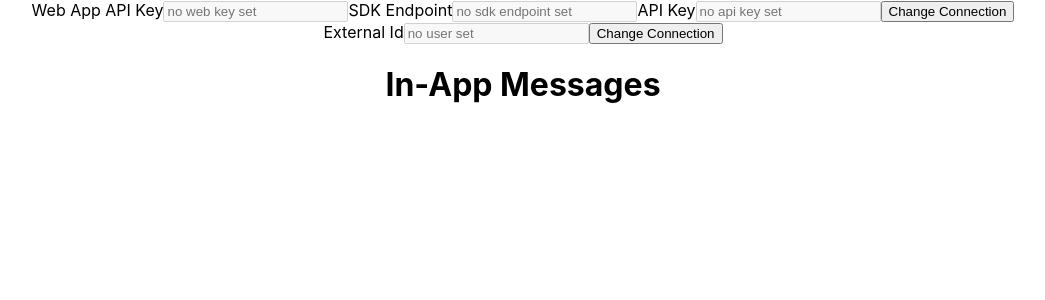
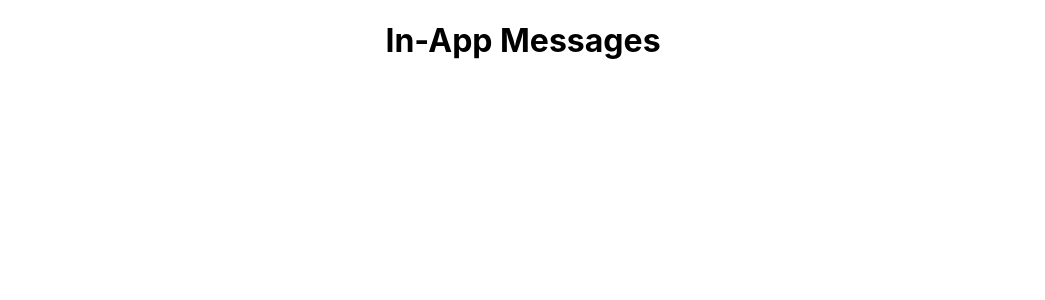
Before and after one commit to rswilkins/stitchbox-app, a React (Create React App) app: page /inappmessages in a window 1280 px wide. Shown: the top 300 px of the page, without its empty margins (117-1162 px from the left). Built offline with nearby package versions, Linux system fonts and the light colour scheme.

Commit message:
remove superfluous app state and get braze user lifecycle working

```diff
--- a/src/App.jsx
+++ b/src/App.jsx
@@ -1,7 +1,5 @@
 import {React, useState} from 'react';
 import './App.css';
-import UpdateBrazeConnection from './UpdateBrazeConnection';
-import UpdateBrazeUser from './UpdateBrazeUser';
 import * as braze from '@braze/web-sdk';
 import { Routes, Route } from 'react-router-dom';
 import User from './pages/User';
@@ -10,35 +8,18 @@ import InAppMessages from './pages/InAppMessages';
 import WebPush from './pages/WebPush';
 import Home from './pages/Home';
 
+// NOTE: still might be superfluous to have the appLocalUser, appLocalConnection consts below
+// and also have a page CurrentConnectionData.jsx dedicated to the same thing.
+// pick one or the other - I will probably need to make a const per page to make sure that resetting
+// the connection data or the user data always pulls in the latest directly from the browser
+
 function App() {
-  // INVESTIGATE!!! I may not need to use local connection as
-  // state for the App - the only purpose is to get the app to refresh
-  // once the connection has been updated, but braze.initialize
-  // requires a page refresh regardless
-  // so I may just be able to remove this as a state for the app entirely
-
   // get latest values from browser storage
   // could I pass these as props to other components?
   const appLocalUser = localStorage.getItem("stitchboxBrazeUser")
   const appLocalConnection = localStorage.getItem("stitchboxBrazeConnection")
   // entire app dependent on Braze connection details - if these change, the whole app must rerender
   // other components save Braze connection details in local browser; initial App state uses these details if present ('' if not)
-  const [connection, setConnection] = useState(() => {
-      if (appLocalConnection == null) return {
-        webAppAPIKey: '',
-        sdkEndpoint: '',
-        restAPIKey: ''
-      }
-      return {
-        webAppAPIKey: JSON.parse(appLocalConnection).webApp,
-        sdkEndpoint: JSON.parse(appLocalConnection).sdk,
-        restAPIKey: JSON.parse(appLocalConnection).api
-    }})
-
-  const [user, setUser] = useState(() => {
-    if (appLocalUser == null) return ''
-    return JSON.parse(appLocalUser)
-  })
 
   if (appLocalConnection != null) {
     braze.initialize(JSON.parse(appLocalConnection).webApp,{
@@ -49,16 +30,17 @@ function App() {
     console.log('No connection data - Braze not initialized')
   }
 
+  if (appLocalUser != null) {
+    braze.openSession()
+    console.log(`Tracking user ${appLocalUser}`)
+  } else {
+    console.log('No Braze user set. Enter an External Id to begin tracking.')
+  }
+
   // render the App
   return (
     <div className="App">
       {/* bring in UpdateBrazeConnection component, passing App() set state function as a prop */}
-      <div>
-      <UpdateBrazeConnection updateBrazeConnection={setConnection}/>
-      </div>
-      <div>
-      <UpdateBrazeUser updateBrazeUser={setUser}/>
-      </div>
       <Routes>
         <Route path="/" element={<Home/>}/>
         <Route path="/user" element={<User/>}/>
--- a/src/UpdateBrazeConnection.jsx
+++ b/src/UpdateBrazeConnection.jsx
@@ -4,7 +4,7 @@
 import { React, useState } from "react"
 import { CurrentConnectionData } from "./CurrentConnectionData"
 
-export default function UpdateBrazeConnection({updateBrazeConnection}) {
+export default function UpdateBrazeConnection() {
     // state variable controlling editability of all input fields
     const [edit, setEdit] = useState(false)
 
@@ -34,12 +34,6 @@ export default function UpdateBrazeConnection({updateBrazeConnection}) {
         }))
         // toggle edit off
         setEdit(!edit)
-        // update App() state to rerender App()
-        updateBrazeConnection({
-            webAppAPIKey: webKey,
-            sdkEndpoint: sdkEndpoint,
-            restAPIKey: apiKey
-        })
         //refresh the page to make sure Braze initialization gets the latest data
         window.location.reload()
     }
--- a/src/UpdateBrazeUser.jsx
+++ b/src/UpdateBrazeUser.jsx
@@ -4,8 +4,9 @@
 
 import { React, useState } from "react"
 import { CurrentUserData } from "./CurrentConnectionData"
+import * as braze from '@braze/web-sdk'
 
-export default function UpdateBrazeUser({updateBrazeUser}) {
+export default function UpdateBrazeUser() {
     // state variable controlling editability of all input fields
     const [edit, setEdit] = useState(false)
 
@@ -20,10 +21,12 @@ export default function UpdateBrazeUser({updateBrazeUser}) {
     function submitData() {
         // save new data to local storage
         localStorage.setItem("stitchboxBrazeUser", JSON.stringify(externalId))
+        // designate this user as the one to be tracked by Braze as well as ends the current session
+        braze.changeUser(externalId)
         // toggle edit off
         setEdit(!edit)
-        // update App() state to rerender App()
-        updateBrazeUser(externalId)
+        // refresh the browser to pull in the latest info
+        window.location.reload()
     }
 
     function cancelChange() {
```
